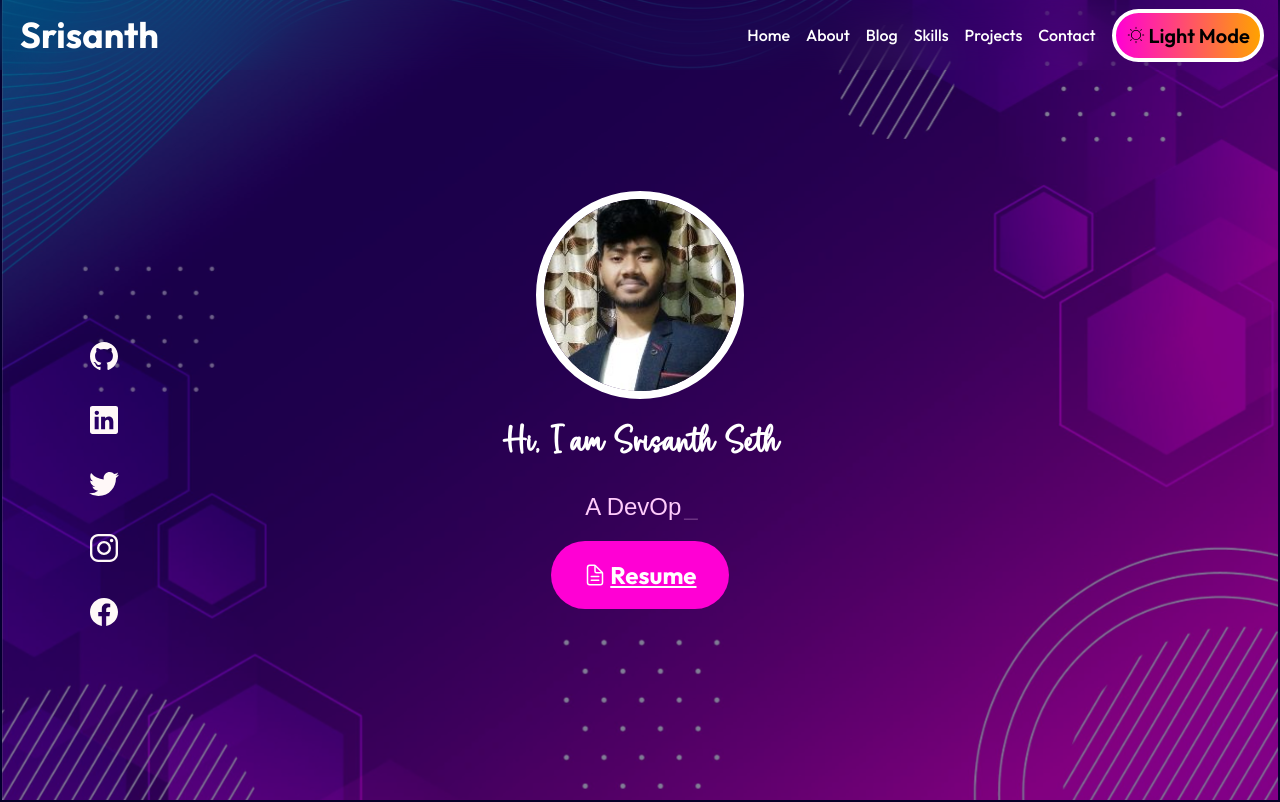
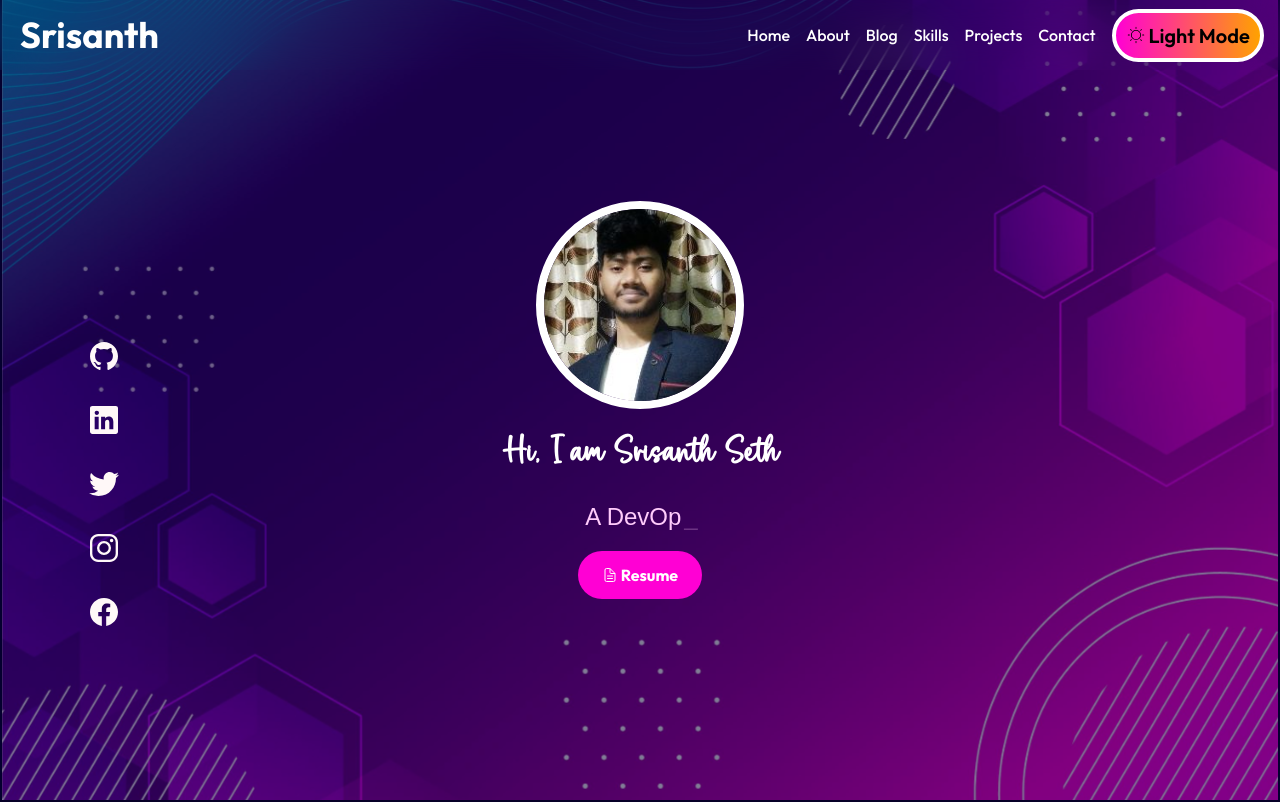
Before and after one commit to sri766/portfolio-v2, a React (Vite) app: page / in a window 1280 px wide. Shown: the top 802 px of the page. Built offline with nearby package versions, Linux system fonts and the light colour scheme; a web font is replaced by a local one.

Commit message:
resume button style modified

```diff
--- a/src/components/heroBanner/HeroBanner.jsx
+++ b/src/components/heroBanner/HeroBanner.jsx
@@ -21,7 +21,7 @@ const HeroBanner = ({mode}) => {
         <h1 className='home_title'>Hi, I am Srisanth Seth</h1>
         <Type mode={mode}/>
 
-        <a className='home_button' target="_blank" rel="noopener noreferrer" href='https://drive.google.com/file/d/10i-mq64Kdnj9YHj20JsYlvKMuTBFKamM/view?usp=sharing' >
+        <a className='home_button' target="_blank" rel="noopener noreferrer" href='https://drive.google.com/file/d/10i-mq64Kdnj9YHj20JsYlvKMuTBFKamM/view?usp=sharing'>
           {<IoDocumentTextOutline />}Resume
         </a>
 
--- a/src/components/heroBanner/style.scss
+++ b/src/components/heroBanner/style.scss
@@ -132,10 +132,10 @@
     }
     .home_button{
         margin-top: 1rem;
-        padding: 1rem 2rem;
+        padding: 0.75rem 1.5rem;
         border: none;
         font-weight: 700;
-        font-size: 24px;
+        font-size: 1rem;
         font-family: outfit,sans-serif;
         border-radius: 50px;
         background-color: #ff00d4;
@@ -146,6 +146,7 @@
         justify-content: center;
         align-items: center;
         cursor: pointer;
+        text-decoration: none;
 
         &:hover{
             background-color: #ffffff;
```
Also changed, not shown: src/components/lazyLoadImage/Img.jsx (added, +16 -0 lines).
